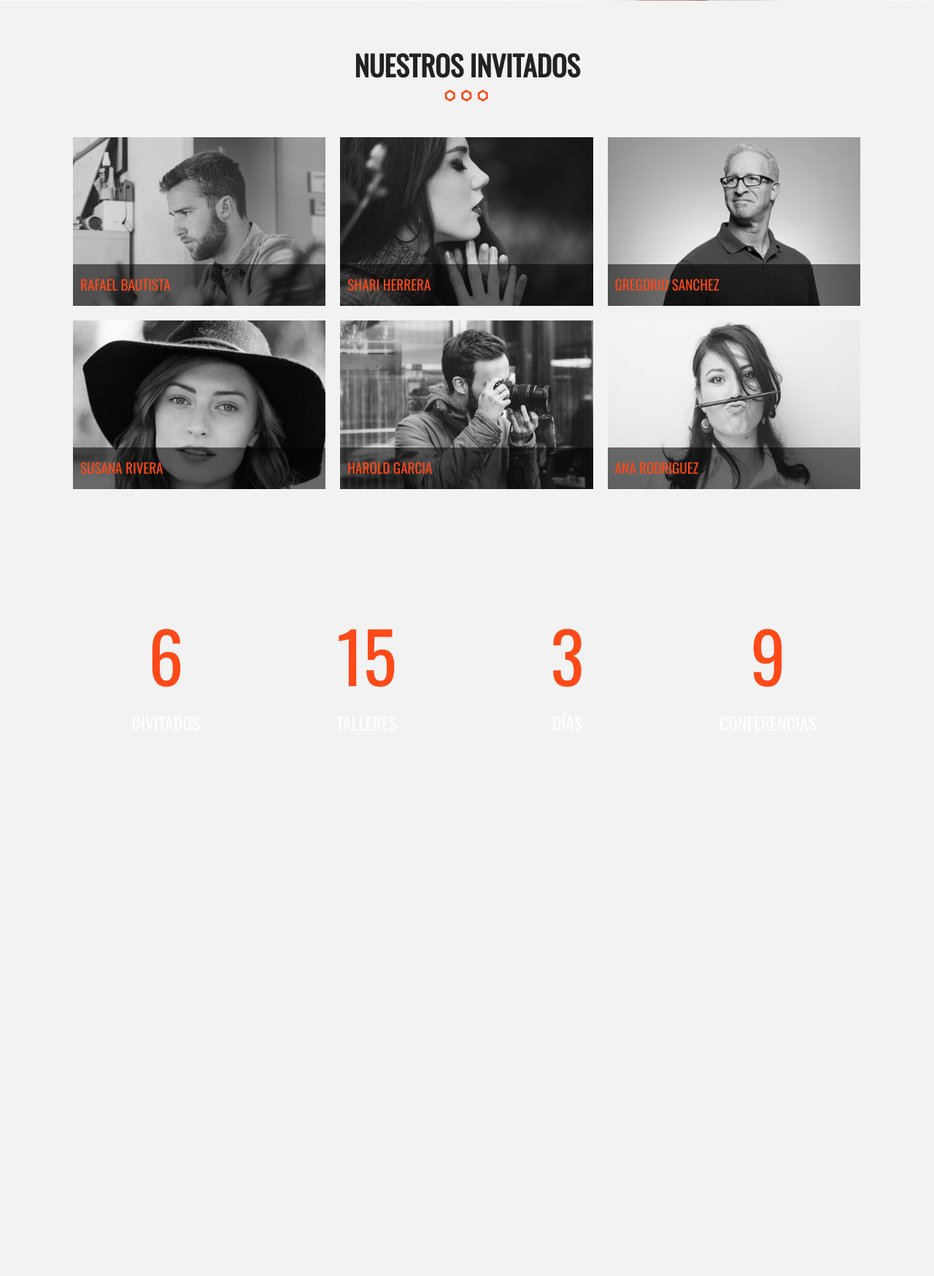
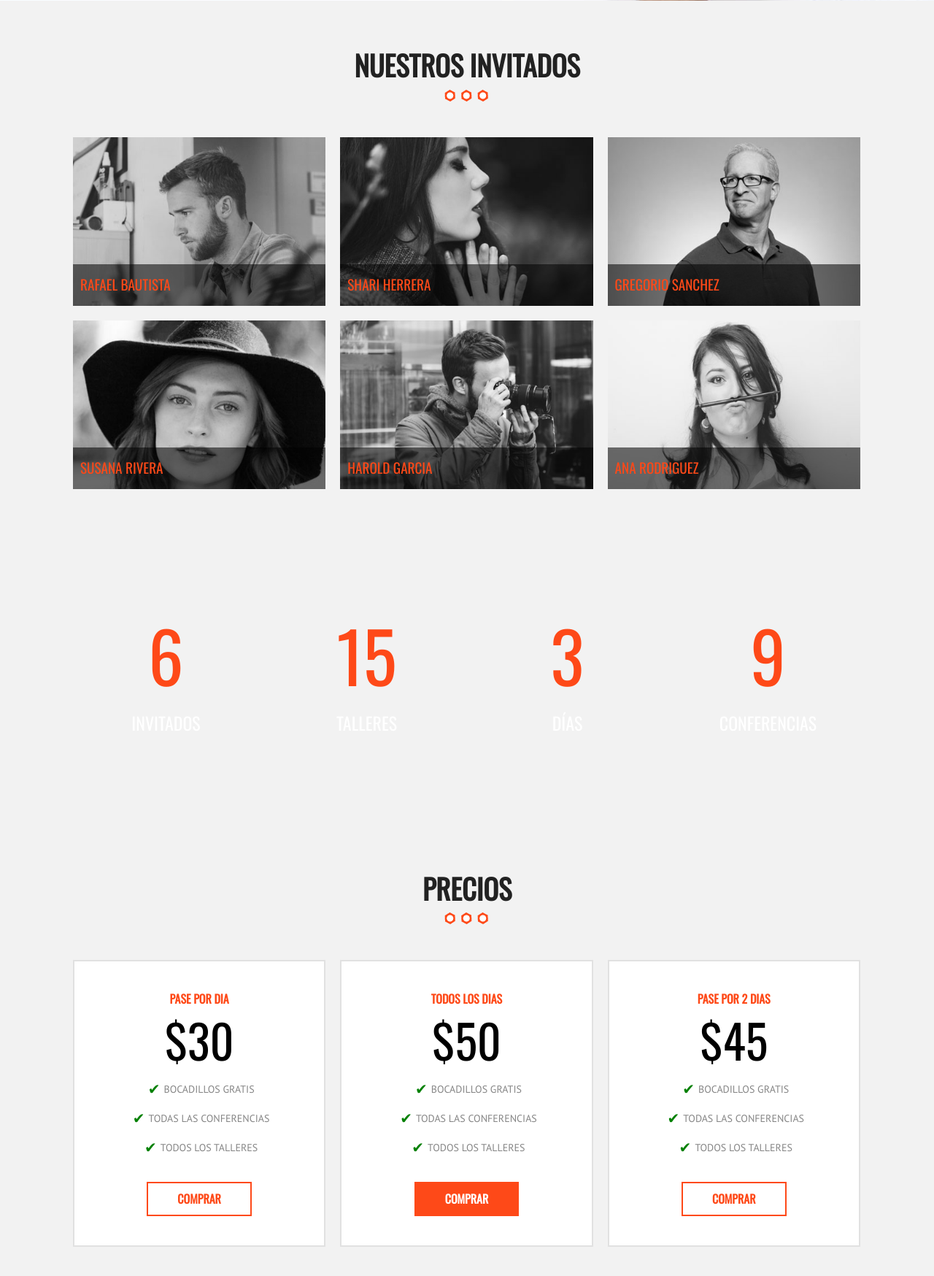
Before and after one commit to pacoraton/proyetcto_pna, a PHP site: page / in a window 1280 px wide. Shown: the part 2273-4021 px from the top of the page at 73% size. Before the commit the page ends 3214 px from the top, so only its background shows below. Run offline with PHP 8.4, Linux system fonts and the light colour scheme; some libraries are stand-ins or nearby versions; grey boxes are pictures that could not be loaded.

Commit message:
Se agrego la seccion de precios

```diff
--- a/css/main.css
+++ b/css/main.css
@@ -184,6 +184,14 @@ h3{
     font-size: 1em;
     margin-top: 20px;
     display: inline-block;
+    border: 2px solid #fe4918;
+}
+
+.button.hollow,
+.button.hollow:hover{
+    background-color: white;
+    color: #fe4918;
+
 }
 .button:hover{
     background-color: #e33000;
@@ -578,6 +586,64 @@ p.numero{
     font-size: 4em;
     display: block;
     margin: 0 0 10px 0;
+    text-align: center;
+     font-family: 'Oswald', sans-serif;
+}
+
+/*--Tabla de precios--*/
+ul.lista-precios>li{
+    padding: 10px;
+}
+
+@media only screen and (min-width: 768px){
+    ul.lista-precios > li{
+        float: left;
+        width: 33.3%;
+    }
+}
+
+div.tabla-precio{
+    border: 2px solid #e1e1e1;
+    background-color: #ffffff;
+    padding: 40px 0;
+    text-align: center;
+    transition: all .4s ease-in-out;
+}
+
+div.tabla-precio:hover{
+   transform: scale(1.1);
+   border:1px solid #fe4918;
+   box-shadow: 0px 0px 50px #666;
+}
+
+div.tabla-precio ul li{
+   font-family: 'PT Sans',sans-serif;
+   font-size: 14px;
+   margin-bottom: 14px;
+   text-transform: uppercase;
+   color: #868686;
+   line-height: 26px;
+}
+
+div.tabla-precio ul li:before{
+    font-family: 'FontAwesome';
+    display: inline-block;
+    vertical-align: top;
+    padding: 0 5px;
+    font-size: 20px;
+    color: green;
+    -webkit-font-smoothing:antialiased;
+    content: '\2714';
+}
+
+div.tabla-precio h3{
+    font-family: 'Oswald', sans-serif;
+    text-transform: uppercase;
+    font-size: 16px;
+}
+div.tabla-precio p.numero{
+    color: #000000;
+    margin-top: 20px 0;
 }
 /* ==========================================================================
    Helper classes
--- a/index.html
+++ b/index.html
@@ -166,9 +166,52 @@
 	           		</ul>
 	           	</div>
 
+           </div>
+           <section class="precios seccion">
+           	    <h2>Precios</h2>
+           	    <div class="contenedor">
+           	    	<ul class="lista-precios clearfix">
+           	    		<li>
+           	    			<div class="tabla-precio">
+           	    				<h3>Pase por dia</h3>
+           	    				<p class="numero">$30</p>
+           	    				<ul>
+           	    					<li>Bocadillos Gratis</li>
+           	    					<li>Todas las Conferencias</li>
+           	    					<li>Todos los Talleres</li>
+           	    				</ul>
+           	    				<a href="" class="button hollow">Comprar</a>
+           	    			</div>
+           	    		</li>
 
+           	    		<li>
+           	    			<div class="tabla-precio">
+           	    				<h3>Todos los dias</h3>
+           	    				<p class="numero">$50</p>
+           	    				<ul>
+           	    					<li>Bocadillos Gratis</li>
+           	    					<li>Todas las Conferencias</li>
+           	    					<li>Todos los Talleres</li>
+           	    				</ul>
+           	    				<a href="" class="button ">Comprar</a>
            	    			</div>
+           	    		</li>
 
+           	    		<li>
+           	    			<div class="tabla-precio">
+           	    				<h3>Pase por 2 dias</h3>
+           	    				<p class="numero">$45</p>
+           	    				<ul>
+           	    					<li>Bocadillos Gratis</li>
+           	    					<li>Todas las Conferencias</li>
+           	    					<li>Todos los Talleres</li>
+           	    				</ul>
+           	    				<a href="" class="button hollow">Comprar</a>
+           	    			</div>
+           	    		</li>
+           	    	</ul>
+           	    </div>
+           </section>
 
         <script src="js/vendor/modernizr-3.5.0.min.js"></script>
         <script src="https://code.jquery.com/jquery-3.2.1.min.js" integrity="sha256-hwg4gsxgFZhOsEEamdOYGBf13FyQuiTwlAQgxVSNgt4=" crossorigin="anonymous"></script>
```
Lines whose indentation alone changed are shown as unchanged.
